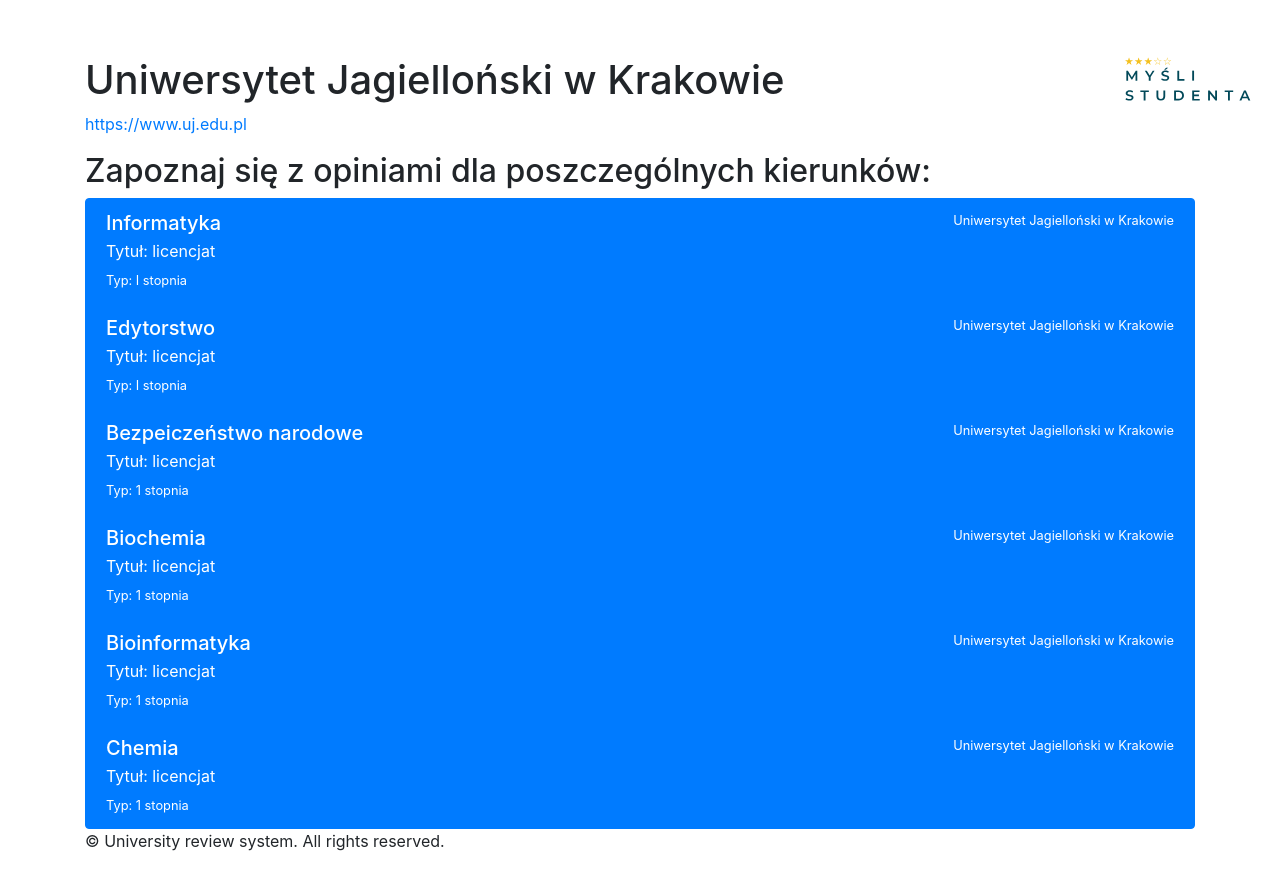
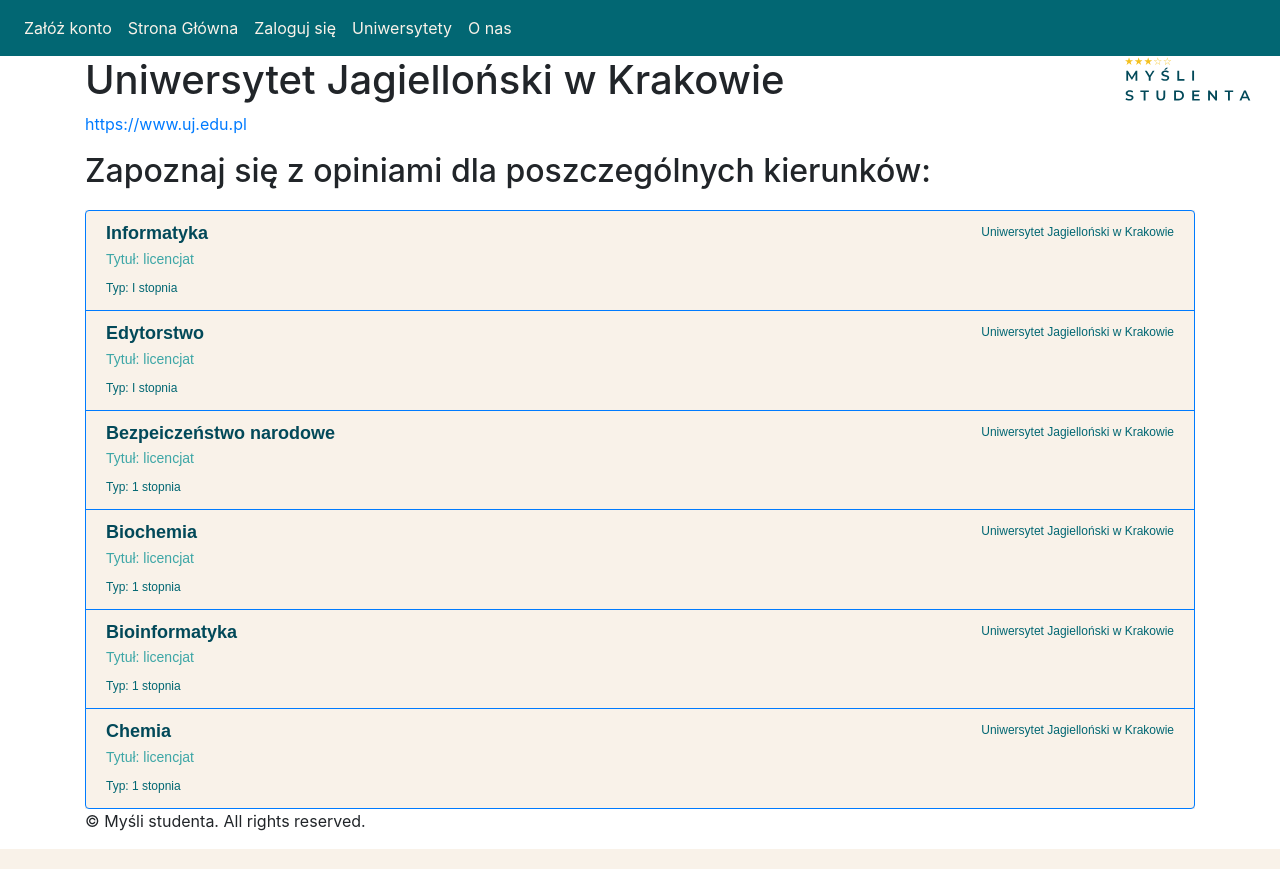
Before and after one commit to miloszwielgus/university-review-system, a Flask app: a page that uses website/templates/university.html in a window 1280 px wide. Run offline with Flask 3, Linux system fonts and the light colour scheme; data comes from the database, SQL or seed files in the repository; some libraries are stand-ins or nearby versions.

Commit message:
add styling and clickable course items

```diff
--- a/website/templates/university.html
+++ b/website/templates/university.html
@@ -9,6 +9,7 @@
     <link rel="stylesheet" type="text/css" href="styles.css">
 </head>
 <body>
+    <link href="static/style.css" rel="stylesheet" />
 
     <div class="centered-blue">
         <h1>{{ university_name }}</h1>
@@ -18,7 +19,7 @@
 
         <div class="list-group" id="course_list">
             {% for course in courses %}
-            <a href="/university/course/{{course.course_name}}" class="list-group-item list-group-item-action flex-column align-items-start active">
+            <a href="{{ url_for('views.course', course_id=course.course_id) }}" class="list-group-item list-group-item-action flex-column align-items-start active">
              <div class="d-flex w-100 justify-content-between">
                <h5  class="mb-1">{{course.course_name}}</h5>
                <small>{{ university_name }}</small>
@@ -33,8 +34,9 @@
     </div>
 
     <footer>
-        <p>&copy; University review system. All rights reserved.</p>
+        <p>&copy; Myśli studenta. All rights reserved.</p>
     </footer>
+<link href="/static/style.css" rel="stylesheet" />
 </body>
 </html>
 
```
